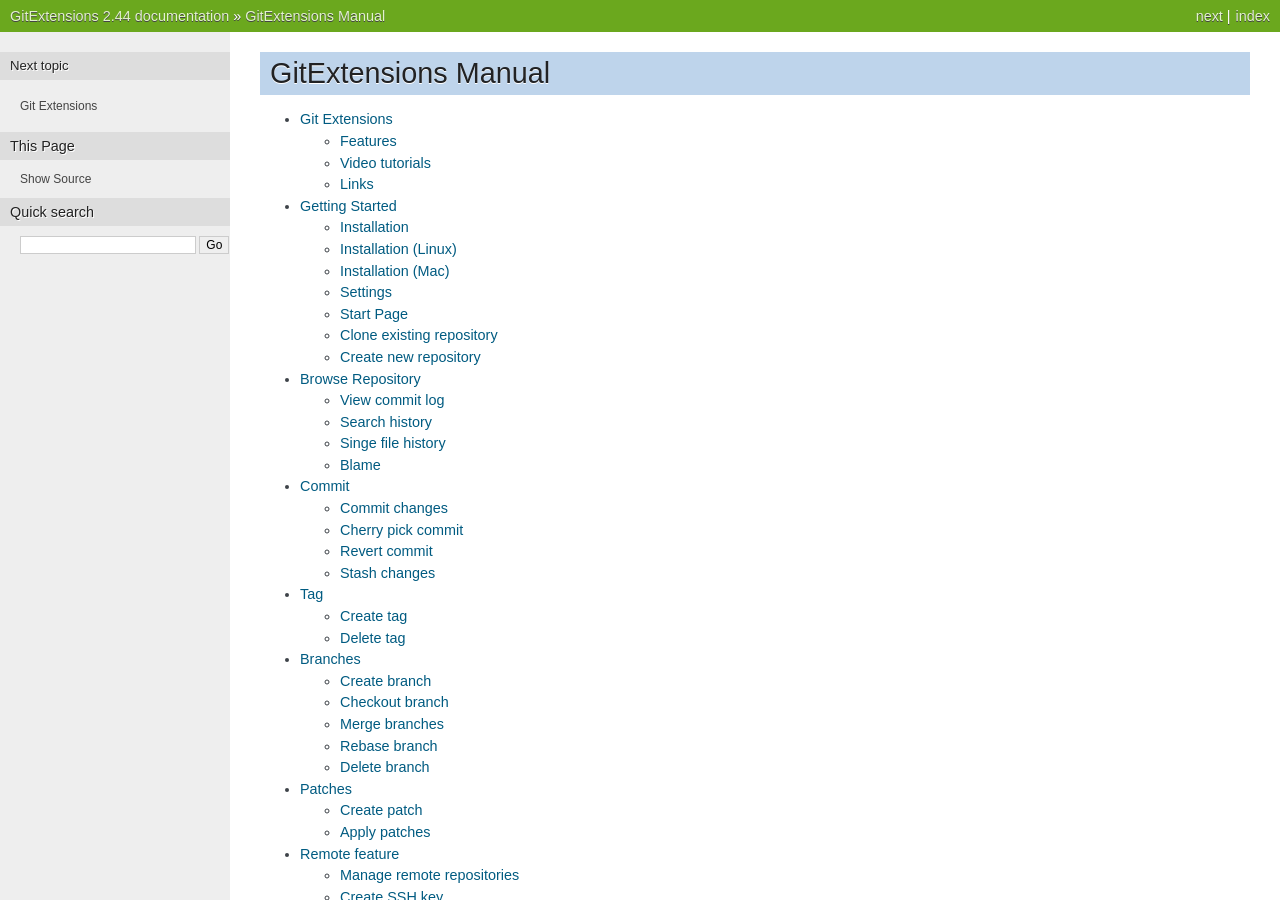
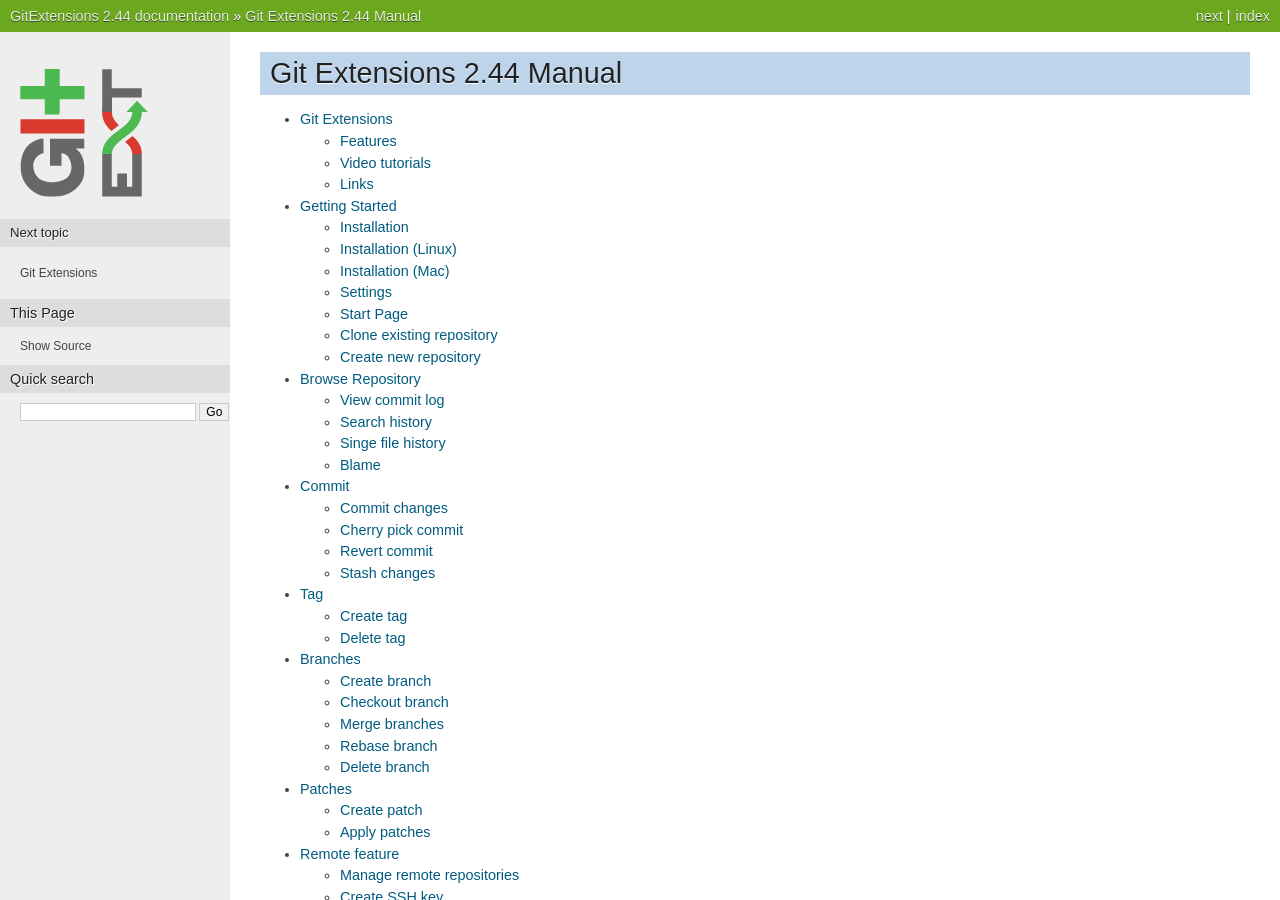
Before and after one commit to martinqt/GitExtensionsDoc, a Sphinx documentation site: the page built from source/index.rst, in a window 1280 px wide and 900 px high. Built offline with Sphinx 7.4.7, drawn with Linux system fonts in a browser that asks for light colours; some of the changed text lies outside the part shown.

Commit message:
Add logo to RTD and release # to TOC
- added favicon - file gitextensions/bin/logo/git-extensions-logo-final-32.png converted to .ico
- added logo - file gitextensions/bin/logo/git-extensions-logo-final-128.png
- add release number to title on TOC page

```diff
--- a/source/conf.py
+++ b/source/conf.py
@@ -110,12 +110,12 @@
 
 # The name of an image file (relative to this directory) to place at the top
 # of the sidebar.
-#html_logo = None
+html_logo = 'git-extensions-logo-128.png'
 
 # The name of an image file (within the static path) to use as favicon of the
 # docs.  This file should be a Windows icon file (.ico) being 16x16 or 32x32
 # pixels large.
-#html_favicon = None
+html_favicon = 'git-extensions-icon.ico'
 
 # Add any paths that contain custom static files (such as style sheets) here,
 # relative to this directory. They are copied after the builtin static files,
--- a/source/index.rst
+++ b/source/index.rst
@@ -1,5 +1,5 @@
-GitExtensions Manual
-====================
+Git Extensions |release| Manual
+===============================
 
 .. toctree::
    :maxdepth: 2
```
Also changed, not shown: source/git-extensions-icon.ico (added), source/git-extensions-logo-128.png (added).
